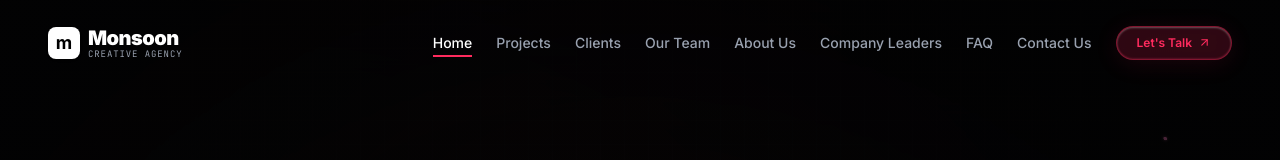
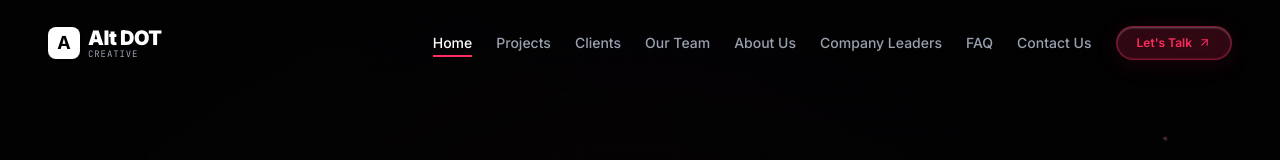
Before and after one commit to mhpranto789/Monsoon-Creative-Agency, a React (Vite) app: page / in a window 1280 px wide. Shown: the top 160 px of the page. Built offline with nearby package versions, Linux system fonts and the light colour scheme.

Commit message:
rebrand: update agency identity to Alt DOT Creative
Rename the agency from Monsoon Creative Agency to Alt DOT Creative throughout the codebase, including SEO meta tags, site titles, component copy, and accessibility labels.

```diff
--- a/index.html
+++ b/index.html
@@ -5,25 +5,25 @@
     <meta name="viewport" content="width=device-width, initial-scale=1.0" />
 
     <!-- Primary SEO Meta Tags -->
-    <title>Monsoon Creative Agency | Immersive Brand Storytelling & Innovation</title>
-    <meta name="description" content="Monsoon is a disruptive creative agency crafting dynamic digital experiences, boundary-pushing event productions, and high-impact brand strategies to rewrite narrative structures." />
-    <meta name="keywords" content="Monsoon Creative Agency, brand strategy, digital experience design, immersive storytelling, event production, communication solutions, content creation, high-fidelity engineering" />
-    <meta name="author" content="Monsoon Creative Agency" />
+    <title>Alt DOT Creative | Innovative Brand Marketing & Communication Solutions</title>
+    <meta name="description" content="We provide innovative, integrated brand marketing and communication solutions designed to spark human connections, shatter expectations, and rewrite brand narratives from the ground up." />
+    <meta name="keywords" content="Alt DOT Creative, brand marketing, integrated marketing, communication solutions, brand narratives, digital strategy, creative agency, consumer psychology, market research" />
+    <meta name="author" content="Alt DOT Creative" />
     <meta name="robots" content="index, follow" />
-    <link rel="canonical" href="https://monsoon.agency" />
+    <link rel="canonical" href="https://altdot.creative" />
 
     <!-- Open Graph / Facebook Social Sharing Meta Tags -->
     <meta property="og:type" content="website" />
-    <meta property="og:title" content="Monsoon Creative Agency | Disruptive Brand Experiences" />
-    <meta property="og:description" content="Immersive brand storytelling, high-fidelity digital products, and boundary-pushing communications. Discover how we shatter templates to spark deep human connections." />
+    <meta property="og:title" content="Alt DOT Creative | Innovative Brand Marketing & Communication Solutions" />
+    <meta property="og:description" content="We provide innovative, integrated brand marketing and communication solutions designed to spark human connections, shatter expectations, and rewrite brand narratives from the ground up." />
     <meta property="og:image" content="https://lh3.googleusercontent.com/d/1Mrc0IVEDVeYsh7w8THAYnKE4nBiD5QlF" />
-    <meta property="og:image:alt" content="Monsoon Creative Visual" />
-    <meta property="og:site_name" content="Monsoon Creative Agency" />
+    <meta property="og:image:alt" content="Alt DOT Creative Brand Identity" />
+    <meta property="og:site_name" content="Alt DOT Creative" />
 
     <!-- Twitter Card Social Sharing Meta Tags -->
     <meta name="twitter:card" content="summary_large_image" />
-    <meta name="twitter:title" content="Monsoon Creative Agency" />
-    <meta name="twitter:description" content="Integrated brand marketing, dynamic digital products, and boundary-pushing communications. Explore our latest case studies." />
+    <meta name="twitter:title" content="Alt DOT Creative" />
+    <meta name="twitter:description" content="We provide innovative, integrated brand marketing and communication solutions designed to spark human connections, shatter expectations, and rewrite brand narratives from the ground up." />
     <meta name="twitter:image" content="https://lh3.googleusercontent.com/d/1Mrc0IVEDVeYsh7w8THAYnKE4nBiD5QlF" />
 
     <!-- Performance Optimization: DNS Preconnects for external fonts & visual servers -->
--- a/metadata.json
+++ b/metadata.json
@@ -1,6 +1,6 @@
 {
-  "name": "Monsoon Creative Agency",
-  "description": "A modern creative agency portfolio website featuring custom-categorized project case studies, client showcase, core humanistic values, and direct inquiry forms.",
+  "name": "Alt DOT Creative",
+  "description": "We provide innovative, integrated brand marketing and communication solutions designed to spark human connections, shatter expectations, and rewrite brand narratives from the ground up.",
   "requestFramePermissions": [],
   "majorCapabilities": ["MAJOR_CAPABILITY_SERVER_SIDE_GEMINI_API"]
 }
--- a/src/App.tsx
+++ b/src/App.tsx
@@ -155,22 +155,22 @@ export default function App() {
           React 19 Native Metadata Hoisting
           These tags will automatically move to the HTML <head> for clean SEO indexing
         */}
-        <title>Monsoon Creative Agency | Modern Creative Agency Dhaka</title>
+        <title>Alt DOT Creative | Innovative Brand Marketing & Communication Solutions</title>
         <meta
           name="description"
-          content="Monsoon Creative Agency is Dhaka's premier creative brand communications and experiential activation agency. Specialized in brand strategy, high-octane launch events, design and cinematic TVCs."
+          content="We provide innovative, integrated brand marketing and communication solutions designed to spark human connections, shatter expectations, and rewrite brand narratives from the ground up."
         />
-        <meta name="keywords" content="Creative Agency Dhaka, Brand Marketing Bangladesh, Coke Studio Bangla agency, Experiential Marketing Banani, Monsoon Creative Agency, Monsoon" />
-        <meta name="author" content="Monsoon Creative Agency" />
+        <meta name="keywords" content="Alt DOT Creative, brand marketing, integrated marketing, communication solutions, brand narratives, digital strategy, creative agency, consumer psychology, market research" />
+        <meta name="author" content="Alt DOT Creative" />
 
         {/* Open Graph Meta tags */}
-        <meta property="og:title" content="Monsoon Creative Agency | Modern Creative Brand & Experiential Agency" />
-        <meta property="og:description" content="Shattering cookie-cutter templates to deliver beautiful, emotional and high-impact campaigns across Bangladesh." />
+        <meta property="og:title" content="Alt DOT Creative | Innovative Brand Marketing & Communication Solutions" />
+        <meta property="og:description" content="We provide innovative, integrated brand marketing and communication solutions designed to spark human connections, shatter expectations, and rewrite brand narratives from the ground up." />
         <meta property="og:type" content="website" />
 
         {/* Twitter Cards */}
         <meta name="twitter:card" content="summary_large_image" />
-        <meta name="twitter:title" content="Monsoon Creative Agency | Creative Agency" />
+        <meta name="twitter:title" content="Alt DOT Creative | Innovative Brand Marketing" />
 
         {/* Structured Nav Header */}
         <Navbar
--- a/src/components/CreativeBurst.tsx
+++ b/src/components/CreativeBurst.tsx
@@ -148,7 +148,7 @@ export default function CreativeBurst() {
         >
           <motion.img
             src="https://lh3.googleusercontent.com/d/1Mrc0IVEDVeYsh7w8THAYnKE4nBiD5QlF"
-            alt="Monsoon Creative Visual"
+            alt="Alt DOT Creative Visual"
             referrerPolicy="no-referrer"
             animate={{
               y: [0, -18, 0],
--- a/src/components/Hero.tsx
+++ b/src/components/Hero.tsx
@@ -8,7 +8,7 @@ interface HeroProps {
 }
 
 export default function Hero({ onLearnMore }: HeroProps) {
-  const words = ["Monsoon", "Storytelling", "Brand Action", "Innovation"];
+  const words = ["Alt DOT Creative", "Storytelling", "Brand Action", "Innovation"];
   const [currentWordIndex, setCurrentWordIndex] = useState(0);
   const [currentText, setCurrentText] = useState("");
   const [isDeleting, setIsDeleting] = useState(false);
@@ -223,7 +223,7 @@ export default function Hero({ onLearnMore }: HeroProps) {
                   initial={{ opacity: 0, y: 30 }}
                   animate={{ opacity: 1, y: 0 }}
                   transition={{ duration: 0.8, delay: 0.2 }}
-                  className="block text-sky-400 relative min-h-[1.15em]"
+                  className="block text-sky-400 relative min-h-[1.15em] whitespace-nowrap"
                 >
                   {currentText}
                   <span className="text-brand-primary inline-block animate-pulse font-extrabold ml-1">.</span>
--- a/src/components/Navbar.tsx
+++ b/src/components/Navbar.tsx
@@ -57,14 +57,14 @@ export default function Navbar({ onNavigate, activeSection }: NavbarProps) {
             className="group flex items-center space-x-2 text-left cursor-pointer transition-transform duration-200 hover:scale-[1.02] active:scale-[0.98]"
           >
             <div className="relative w-8 h-8 bg-white flex items-center justify-center font-bold text-black text-lg rounded-lg transition-transform group-hover:rotate-12 duration-300 shadow-sm">
-              <span className="font-display">m</span>
+              <span className="font-display">A</span>
             </div>
             <div>
               <span className="font-display font-black text-xl tracking-tight text-white block">
-                Monsoon
+                Alt DOT
               </span>
               <span className="font-mono text-[9px] tracking-widest text-gray-400 uppercase block -mt-1">
-                Creative Agency
+                Creative
               </span>
             </div>
           </button>
@@ -153,7 +153,7 @@ export default function Navbar({ onNavigate, activeSection }: NavbarProps) {
               <span className="font-mono text-xs text-gray-400 uppercase tracking-wider block mb-1">
                 Say Hello
               </span>
-              <p className="text-gray-200 font-medium">hello@monsoon.agency</p>
+              <p className="text-gray-200 font-medium">hello@altdot.creative</p>
               <p className="text-gray-400 text-sm">House 42, Road 11, Banani, Dhaka</p>
             </div>
           </motion.div>
--- a/src/components/OurTeam.tsx
+++ b/src/components/OurTeam.tsx
@@ -109,7 +109,7 @@ export default function OurTeam() {
         <div className="flex flex-col lg:flex-row lg:items-end lg:justify-between gap-8 mb-16">
           <div className="max-w-2xl space-y-4">
             <span className="font-mono text-xs font-bold text-[#FF2B5E] tracking-widest uppercase block">
-              The Minds Behind Monsoon
+              The Minds Behind Alt DOT Creative
             </span>
             <h2 className="font-display text-4xl sm:text-5xl font-extrabold tracking-tight text-black dark:text-white leading-tight">
               Meet the Creative Fire starters<span className="text-[#FF2B5E]">.</span>
--- a/src/components/ProjectSpotlight.tsx
+++ b/src/components/ProjectSpotlight.tsx
@@ -100,7 +100,7 @@ export default function ProjectSpotlight({
   ];
 
   const defaultQuote = {
-    text: "Monsoon didn't just meet our brand brief; they shattered the usual expectations, creating an emotional bridge that Dhaka actually stopped to look at.",
+    text: "Alt DOT Creative didn't just meet our brand brief; they shattered the usual expectations, creating an emotional bridge that Dhaka actually stopped to look at.",
     author: "Senior Brand Director",
     role: "National FMCG Division"
   };
@@ -468,7 +468,7 @@ export default function ProjectSpotlight({
                 }}
                 className="btn-liquid-glass-primary w-full flex items-center justify-center space-x-2 text-sm font-sans font-bold py-4 transition-all rounded-full cursor-pointer hover:scale-[1.01] active:scale-[0.99] shadow-md hover:shadow-lg duration-200"
               >
-                <span>Partner with Monsoon on similar brief</span>
+                <span>Partner with Alt DOT Creative on similar brief</span>
                 <ExternalLink size={13} />
               </button>
 
--- a/src/components/Values.tsx
+++ b/src/components/Values.tsx
@@ -67,7 +67,7 @@ export default function Values() {
           </div>
           <div className="lg:col-span-7">
             <p className="font-sans text-lg text-gray-500 dark:text-gray-400 font-light leading-relaxed">
-              We started Monsoon Creative Agency with a single, clear mission: to build a creative powerhouse that puts <strong className="font-medium text-black dark:text-white">human connections</strong> before agency margins. We believe in crafting campaigns that citizens actually want to witness — campaigns that invoke tears, laughter, and cultural pride rather than billboard noise.
+              We started Alt DOT Creative with a single, clear mission: to provide innovative, integrated brand marketing and communication solutions designed to spark human connections, shatter expectations, and rewrite brand narratives from the ground up.
             </p>
           </div>
         </motion.div>
```
Also changed, not shown: src/components/Faq.tsx (+4 -4 lines), src/components/Footer.tsx (+7 -7 lines), src/components/Projects.tsx (+4 -4 lines).
